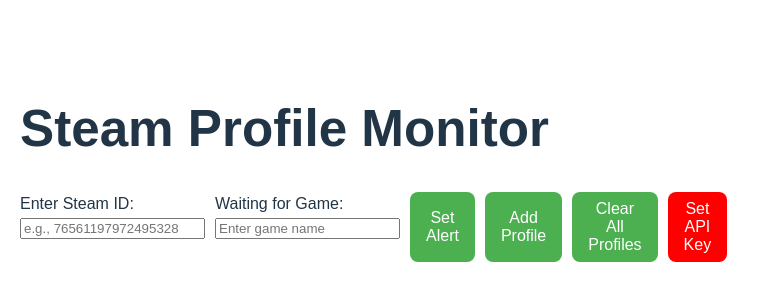
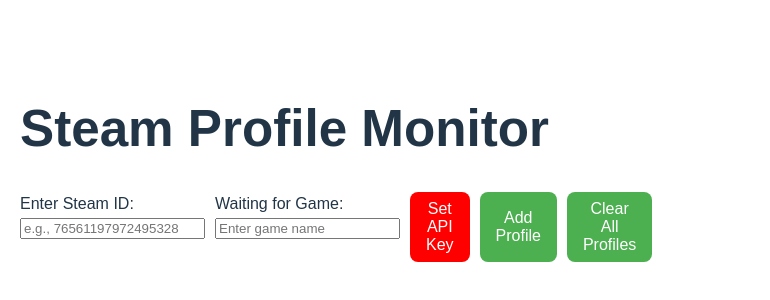
Before and after one commit to Geckuss/Steam-account-monitor, a React (Vite) app in the folder steam-profile-monitor-front/: page / in a window 1280 px wide. Shown: the part 228-528 px from the top of the page, without its empty margins (0-770 px from the left). Built offline with nearby package versions, Linux system fonts and the light colour scheme.

Commit message:
Separated API key to its own component, removed alert toggle button

```diff
--- /dev/null
+++ b/steam-profile-monitor-front/src/ApiKeyComponent.jsx
@@ -0,0 +1,42 @@
+// ApiKeyComponent.jsx
+import React, { useState, useEffect } from 'react';
+import axios from 'axios';
+
+const ApiKeyComponent = ({ defaultApiKeyStatus = 'Not Set', fetchData }) => {
+  const [apiKeyStatus, setApiKeyStatus] = useState(defaultApiKeyStatus);
+
+  useEffect(() => {
+    // Load API key status from local storage on component mount
+    const storedApiKeyStatus = localStorage.getItem('apiKeyStatus');
+    setApiKeyStatus(storedApiKeyStatus || defaultApiKeyStatus);
+  }, [defaultApiKeyStatus]);
+
+  const handleSetApiKey = () => {
+    const newApiKey = prompt('Enter your API key:');
+    if (newApiKey) {
+      axios
+        .post('http://129.151.218.86:3000/setApiKey', { newApiKey })
+        .then(() => {
+          setApiKeyStatus('Set');
+          localStorage.setItem('apiKeyStatus', 'Set');
+          fetchData();
+        })
+        .catch((error) => {
+          console.error('Error setting API key:', error);
+          setApiKeyStatus('Error Setting');
+          localStorage.setItem('apiKeyStatus', 'Error Setting');
+        });
+    }
+  };
+
+  return (
+    <button
+      className={`action-button ${apiKeyStatus === 'Set' ? 'set-api-key' : 'unset-api-key'}`}
+      onClick={handleSetApiKey}
+    >
+      Set API Key
+    </button>
+  );
+};
+
+export default ApiKeyComponent;
--- a/steam-profile-monitor-front/src/App.jsx
+++ b/steam-profile-monitor-front/src/App.jsx
@@ -1,6 +1,9 @@
 import React, { useState, useEffect  } from 'react';
 import axios from 'axios';
 import './styles.css';
+import ApiKeyComponent from './ApiKeyComponent';
+
+
 
 function App() {
   const [steamId, setSteamId] = useState('');
@@ -16,18 +19,7 @@
     return storedGameName || '';
   });
 
-  const [isAlertSet, setIsAlertSet] = useState(false);
   const alertSound = new Audio('./alert.mp3'); // Change the path to your sound file
-
-  const [apiKeyStatus, setApiKeyStatus] = useState(() => {
-    const storedApiKeyStatus = localStorage.getItem('apiKeyStatus');
-    return storedApiKeyStatus || 'Not Set';
-  });
-
-  useEffect(() => {
-    const storedApiKeyStatus = localStorage.getItem('apiKeyStatus');
-    setApiKeyStatus(storedApiKeyStatus || 'Not Set');
-  }, []);
 
   const handleInputChange = (e) => {
     setSteamId(e.target.value);
@@ -38,22 +30,6 @@
     return steamIdRegex.test(steamId);
   };
 
-  const handleSetApiKey = () => {
-    const newApiKey = prompt('Enter your API key:');
-    if (newApiKey) {
-      axios.post('http://129.151.218.86:3000/setApiKey', { newApiKey })
-        .then(() => {
-          setApiKeyStatus('Set');
-          localStorage.setItem('apiKeyStatus', 'Set');
-          fetchData();
-        })
-        .catch((error) => {
-          console.error('Error setting API key:', error);
-          setApiKeyStatus('Error Setting');
-          localStorage.setItem('apiKeyStatus', 'Error Setting');
-        });
-    }
-  };
 
   const handleAddProfile = () => {
     if (isSteamIdValid(steamId)) {
@@ -88,11 +64,6 @@
     localStorage.setItem('gameName', newGameName);
   };
 
-  const handleSetAlert = () => {
-    setIsAlertSet(!isAlertSet);
-    handleGameNameChange;
-  };
-
   const fetchData = async () => {
     try {
       const profilesResponses = await Promise.all(
@@ -100,18 +71,20 @@
       );
 
       const profilesData = profilesResponses.map((response) => response.data);
+      console.log("Profile data:",profilesResponses.map((response) => response.data))
       setProfilesData(profilesData);
       setError(null);
 
-      //Notification check
-      if (gameName && isAlertSet) {
+      // Notification check
+      if (gameName) {
+        console.log("Waiting for",gameName,"to be played")
         const isGameBeingPlayed = profilesData.some(
           (profile) => profile.onlineStatus === 'Online' && profile.gamePlaying === gameName
         );
-        console.log(gameName,isAlertSet, isGameBeingPlayed)
-        if (isGameBeingPlayed && isAlertSet){
+        console.log("Is the game being played?", isGameBeingPlayed)
+        if (isGameBeingPlayed) {
+          console.log("Playing alarm")
           alertSound.play();
-          setIsAlertSet(false);
         }
       }
 
@@ -125,11 +98,12 @@
     fetchData();
     const intervalId = setInterval(() => {
       fetchData();
-    }, 20 * 1000);
+    }, 20000);
 
     return () => clearInterval(intervalId);
   }, [steamIds, gameName]);
 
+  const [apiKeyStatus, setApiKeyStatus] = useState('Not Set');
 
   return (
     <div className="app-container">
@@ -158,18 +132,16 @@
         </label>
 
         </div>
-        <button className="action-button" onClick={handleSetAlert}>
-          {isAlertSet ? 'Cancel Alert' : 'Set Alert'}</button>
+        {/* Pass new state and handlers to the updated ApiKeyComponent */}
+        <ApiKeyComponent
+          apiKeyStatus={apiKeyStatus}
+          setApiKeyStatus={setApiKeyStatus}
+          fetchData={fetchData}
+        />
         <button className="action-button" onClick={handleAddProfile}>Add Profile</button>
         <button className="action-button" onClick={handleClearProfiles}>Clear All Profiles</button>
-        <button
-          className={`action-button ${apiKeyStatus === 'Set' ? 'set-api-key' : 'unset-api-key'}`}
-          onClick={handleSetApiKey}
-        >
-          Set API Key
-        </button>
+
       </div>
-
       {error && <p className="error-message">{error}</p>}
 
       {profilesData.length > 0 && (
```
